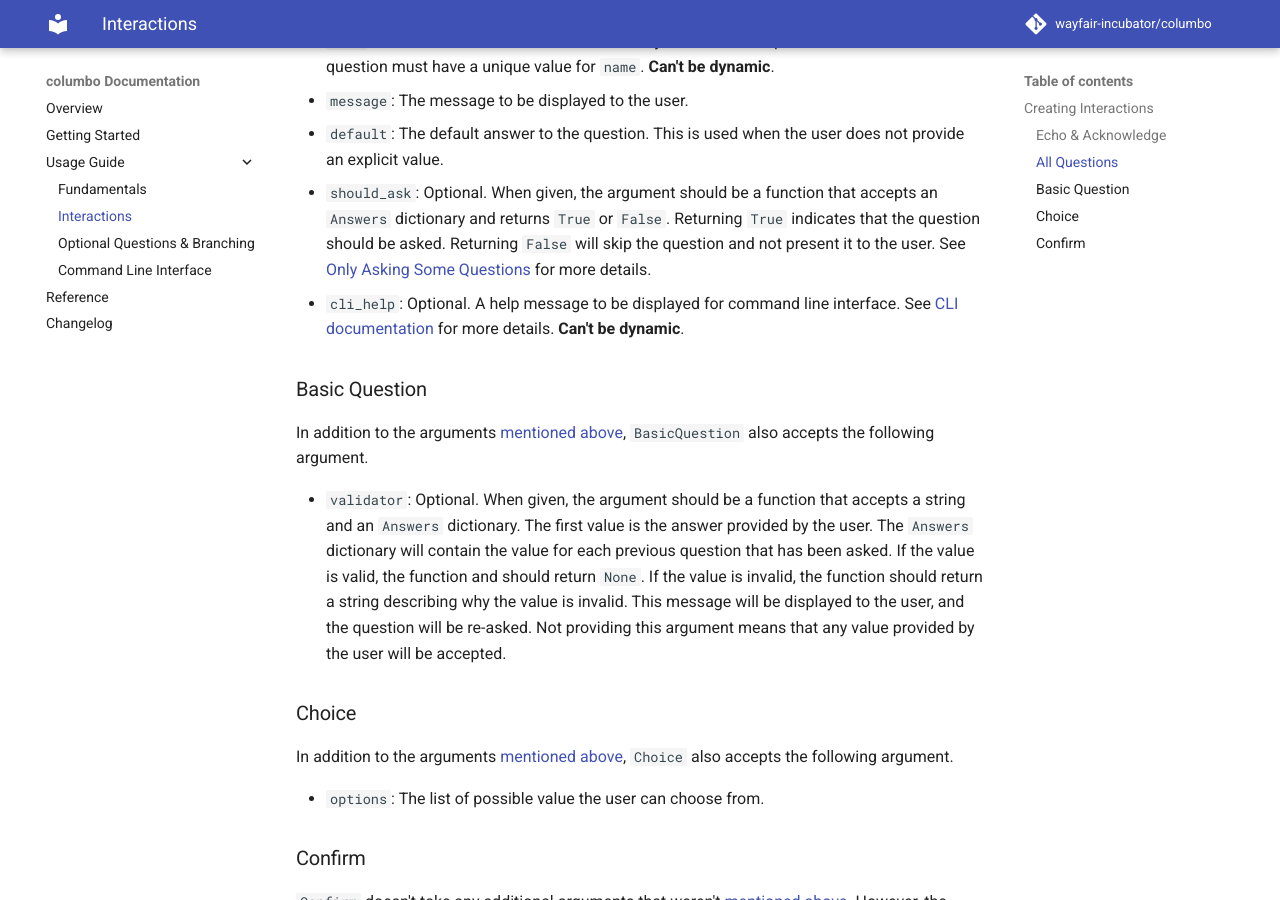
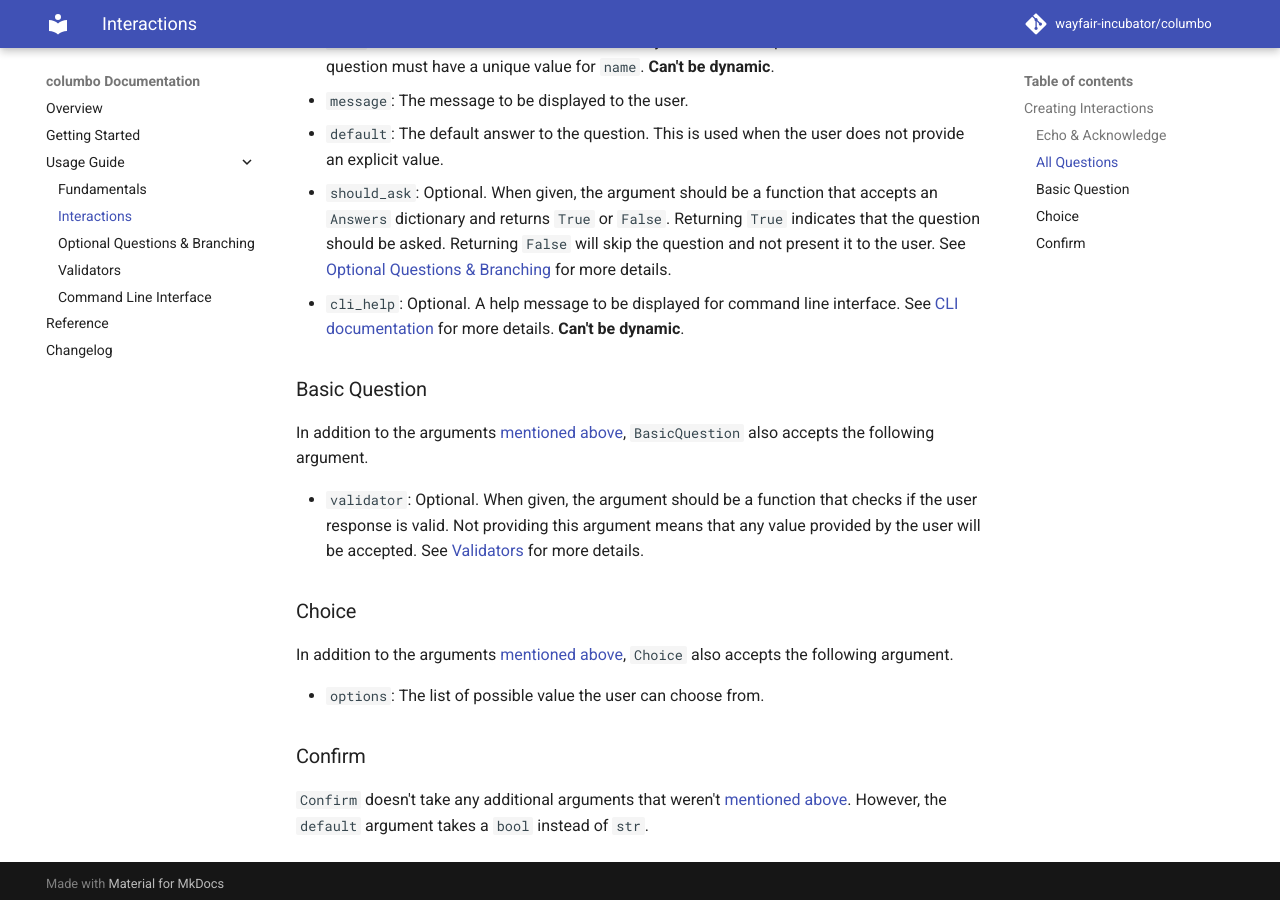
Before and after one commit to plannigan/columbo, an MkDocs documentation site: the page built from docs/usage-guide/interactions.md, in a window 1280 px wide and 900 px high, scrolled down 763 px. Built offline with MkDocs 1.6.1 and Material for MkDocs 9.7.7, drawn with Linux system fonts in a browser that asks for light colours; comment, search, counter and statistics services are not loaded.

Commit message:
Add validator documentation
Also:
Fix issues with cross linking pages

```diff
--- a/docs/usage-guide/interactions.md
+++ b/docs/usage-guide/interactions.md
@@ -27,21 +27,17 @@
 * `default`: The default answer to the question. This is used when the user does not provide an explicit value.
 * `should_ask`: Optional. When given, the argument should be a function that accepts an `Answers` dictionary and returns
     `True` or `False`. Returning `True` indicates that the question should be asked. Returning `False` will skip the
-    question and not present it to the user. See [Only Asking Some Questions](#only-asking-some-questions) for more
-    details.
+    question and not present it to the user. See [Optional Questions & Branching][optional-questions] for more details.
 * `cli_help`: Optional. A help message to be displayed for command line interface. See
-    [CLI documentation](#command-line-interface) for more details. **Can't be dynamic**.
+    [CLI documentation][command-line] for more details. **Can't be dynamic**.
 
 ### Basic Question
 
 In addition to the arguments [mentioned above](#all-questions), `BasicQuestion` also accepts the following argument.
 
-* `validator`: Optional. When given, the argument should be a function that accepts a string and an `Answers`
-    dictionary. The first value is the answer provided by the user. The `Answers` dictionary will contain the value for
-    each previous question that has been asked. If the value is valid, the function and should return `None`. If the
-    value is invalid, the function should return a string describing why the value is invalid. This message will be
-    displayed to the user, and the question will be re-asked. Not providing this argument means that any value provided
-    by the user will be accepted.
+* `validator`: Optional. When given, the argument should be a function that checks if the user response is valid. Not
+    providing this argument means that any value provided by the user will be accepted. See
+    [Validators][validators] for more details.
 
 ### Choice
 
@@ -53,3 +49,7 @@
 
 `Confirm` doesn't take any additional arguments that weren't [mentioned above](#all-questions). However, the `default`
 argument takes a `bool` instead of `str`.
+
+[optional-questions]: optional-questions-and-branching.md
+[command-line]: command-line.md
+[validators]: validators.md
--- a/mkdocs.yml
+++ b/mkdocs.yml
@@ -10,6 +10,7 @@
     - Fundamentals: usage-guide/fundamentals.md
     - Interactions: usage-guide/interactions.md
     - Optional Questions & Branching: usage-guide/optional-questions-and-branching.md
+    - Validators: usage-guide/validators.md
     - Command Line Interface: usage-guide/command-line.md
   - Reference: api.md
   - Changelog: CHANGELOG.md
```
Also changed, not shown: docs/usage-guide/fundamentals.md (+4 -0 lines), docs/usage-guide/validators.md (added, +54 -0 lines).
